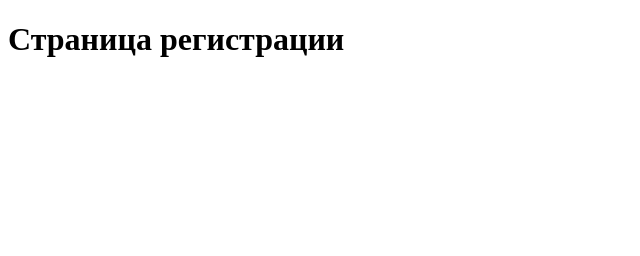
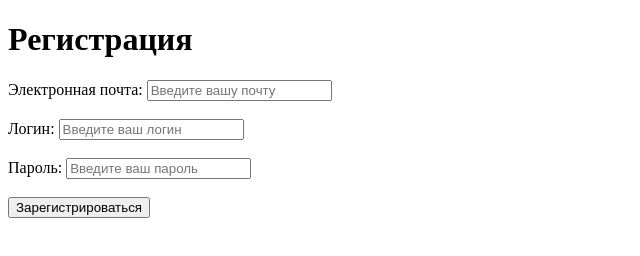
Before and after one commit to pixelatee/praktika2, a plain HTML site: page user/register.html in a window 1280 px wide. Shown: the whole page, without its empty margins (0-640 px from the left). Drawn offline with Linux system fonts and the light colour scheme.

Commit message:
Update register.html

```diff
--- a/user/register.html
+++ b/user/register.html
@@ -4,6 +4,18 @@
     <title>Регистрация</title>
 </head>
 <body>
-    <h1>Страница регистрации</h1>
+    <h1>Регистрация</h1>
+    <form action="/user/register" method="post">
+        <label for="email">Электронная почта:</label>
+        <input type="email" id="email" name="email" placeholder="Введите вашу почту" required><br><br>
+
+        <label for="username">Логин:</label>
+        <input type="text" id="username" name="username" placeholder="Введите ваш логин" required><br><br>
+
+        <label for="password">Пароль:</label>
+        <input type="password" id="password" name="password" placeholder="Введите ваш пароль" required><br><br>
+
+        <button type="submit">Зарегистрироваться</button>
+    </form>
 </body>
 </html>
```
